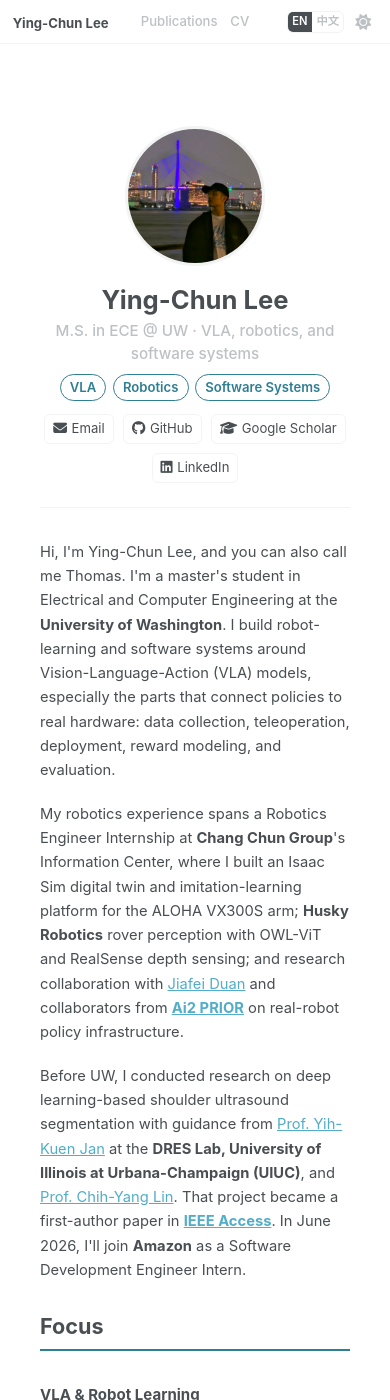
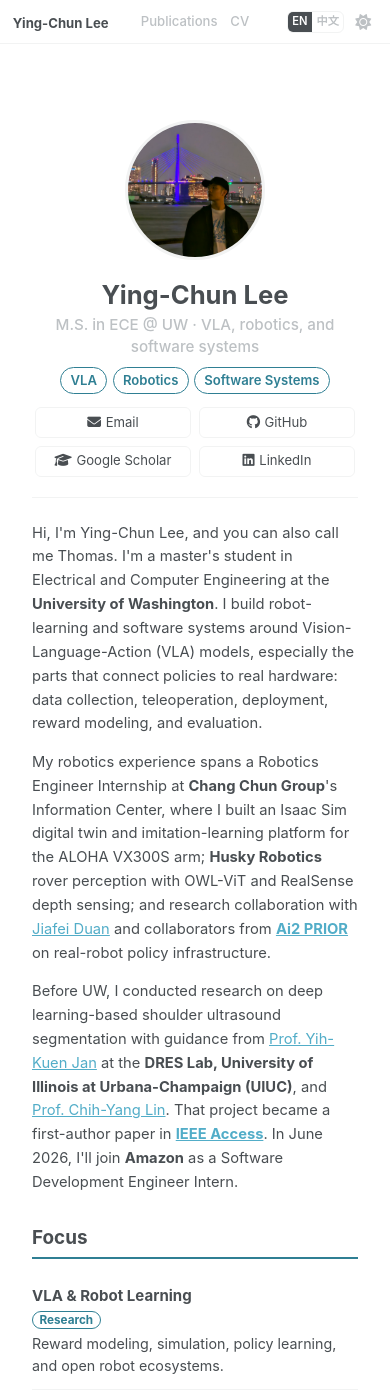
Before and after one commit to thomas0829/thomas0829.github.io, a Jekyll site: the page built from _pages/about.md, in a window 390 px wide and 1400 px high. Built offline with Jekyll 4.4.1, drawn with Linux system fonts in a browser that asks for light colours; a script that is not in the unit is left out.

Commit message:
Clean up mobile site layout

```diff
--- a/_sass/layout/_cv.scss
+++ b/_sass/layout/_cv.scss
@@ -141,10 +141,10 @@
   }
 
   @media (max-width: 600px) {
-    padding-left: 20px;
+    padding-left: 0;
 
     &::before {
-      left: 4px;
+      display: none;
     }
   }
 }
@@ -172,10 +172,17 @@
   }
 
   @media (max-width: 600px) {
+    padding-bottom: 1.35em;
+    margin-bottom: 1.35em;
+    border-bottom: 1px solid var(--global-border-color);
+
+    &:last-child {
+      border-bottom: none;
+      margin-bottom: 0;
+    }
+
     &::before {
-      left: -18px;
-      width: 8px;
-      height: 8px;
+      display: none;
     }
   }
 }
@@ -230,6 +237,12 @@
   font-size: 0.92em;
   color: var(--global-text-color-light);
   margin-bottom: 0.4em;
+
+  @media (max-width: 600px) {
+    font-size: 0.86em;
+    line-height: 1.45;
+    margin-bottom: 0.45em;
+  }
 }
 
 .cv-timeline__details {
@@ -245,7 +258,12 @@
 
   @media (max-width: 600px) {
     font-size: 0.85em;
-    padding-left: 0.8em;
+    line-height: 1.55;
+    padding-left: 1.05em;
+
+    li {
+      margin-bottom: 0.45em;
+    }
   }
 }
 
@@ -304,6 +322,11 @@
     font-weight: 600;
     color: var(--global-base-color);
   }
+
+  @media (max-width: 600px) {
+    padding: 1em 1.05em;
+    border-radius: 8px;
+  }
 }
 
 /* --- Publications List --- */
@@ -356,6 +379,16 @@
         text-decoration: underline;
       }
     }
+
+    @media (max-width: 600px) {
+      padding: 0.75em 0 0.75em 2em;
+      font-size: 0.85em;
+      line-height: 1.55;
+
+      &::before {
+        width: 1.55em;
+      }
+    }
   }
 }
 
@@ -377,6 +410,10 @@
   display: flex;
   flex-wrap: wrap;
   gap: 0.4em;
+
+  @media (max-width: 600px) {
+    gap: 0.35em;
+  }
 }
 
 .cv-tag {
@@ -401,6 +438,10 @@
     padding: 0.15em 0.55em;
     vertical-align: middle;
     margin-left: 0.4em;
+
+    @media (max-width: 600px) {
+      margin-left: 0.3em;
+    }
   }
 }
 
--- a/_sass/layout/_home.scss
+++ b/_sass/layout/_home.scss
@@ -8,6 +8,10 @@
   padding: 1.5em 1.5em 2em;
   animation: intro 0.3s both;
   animation-delay: 0.15s;
+
+  @media (max-width: 680px) {
+    padding: 1.15em 1em 2em;
+  }
 }
 
 /* --- Hero / Intro Section --- */
@@ -24,6 +28,8 @@
     align-items: center;
     text-align: center;
     gap: 1.2em;
+    margin-bottom: 1.5em;
+    padding-bottom: 1.25em;
   }
 }
 
@@ -71,6 +77,13 @@
     margin-bottom: 0.6em;
     font-weight: 500;
     max-width: 540px;
+
+    @media (max-width: 680px) {
+      max-width: 21rem;
+      margin-left: auto;
+      margin-right: auto;
+      line-height: 1.45;
+    }
   }
 
   .home-hero__tags {
@@ -81,6 +94,7 @@
 
     @media (max-width: 680px) {
       justify-content: center;
+      gap: 0.35em;
     }
   }
 
@@ -108,6 +122,13 @@
 
     @media (max-width: 680px) {
       justify-content: center;
+      display: grid;
+      grid-template-columns: repeat(2, minmax(0, 1fr));
+      gap: 0.5em;
+      width: 100%;
+      max-width: 320px;
+      margin-left: auto;
+      margin-right: auto;
     }
 
     a {
@@ -134,8 +155,10 @@
       }
 
       @media (max-width: 680px) {
+        justify-content: center;
         padding: 0.3em 0.6em;
         font-size: 0.82em;
+        min-height: 2.35em;
       }
     }
   }
@@ -167,13 +190,14 @@
 
     @media (max-width: 720px) {
       grid-template-columns: 1fr;
-      gap: 0.25em;
-      padding: 0.75em 0;
+      gap: 0.3em;
+      padding: 0.85em 0;
     }
   }
 
   .highlight-title {
     font-weight: 700;
+    line-height: 1.35;
 
     a {
       color: var(--global-text-color);
@@ -198,10 +222,19 @@
     font-weight: 700;
     line-height: 1.2;
     white-space: nowrap;
+
+    @media (max-width: 720px) {
+      width: fit-content;
+    }
   }
 
   .highlight-text {
     color: var(--global-text-color);
+
+    @media (max-width: 720px) {
+      font-size: 0.95em;
+      line-height: 1.5;
+    }
   }
 }
 
@@ -217,6 +250,11 @@
     margin-top: 0;
     margin-bottom: 1em;
     color: var(--global-text-color);
+
+    @media (max-width: 680px) {
+      font-size: 1.18em;
+      margin-bottom: 0.75em;
+    }
   }
 }
 
@@ -229,7 +267,8 @@
 
     @media (max-width: 680px) {
       font-size: 0.92em;
-      line-height: 1.65;
+      line-height: 1.62;
+      margin-bottom: 1em;
     }
   }
 }
@@ -265,7 +304,9 @@
     }
 
     @media (max-width: 600px) {
-      padding-left: 1em;
+      padding: 0.7em 0 0.7em 0.95em;
+      font-size: 0.9em;
+      line-height: 1.48;
     }
   }
 
--- a/_sass/layout/_publications.scss
+++ b/_sass/layout/_publications.scss
@@ -45,7 +45,8 @@
 
   @media (max-width: 600px) {
     flex-direction: column;
-    gap: 0.8em;
+    gap: 0.9em;
+    padding: 1.25em 0;
   }
 }
 
@@ -57,6 +58,7 @@
   @media (max-width: 600px) {
     width: 100%;
     max-width: 360px;
+    align-self: flex-start;
   }
 
   img {
@@ -91,6 +93,8 @@
 
   @media (max-width: 600px) {
     font-size: 1em;
+    line-height: 1.38;
+    margin-bottom: 0.4em;
   }
 }
 
@@ -102,6 +106,8 @@
 
   @media (max-width: 600px) {
     font-size: 0.85em;
+    line-height: 1.48;
+    margin-bottom: 0.3em;
   }
 }
 
@@ -116,6 +122,10 @@
   color: var(--global-text-color-light);
   font-style: italic;
   margin-bottom: 0.5em;
+
+  @media (max-width: 600px) {
+    line-height: 1.45;
+  }
 }
 
 .pub-page__badge {
@@ -141,6 +151,12 @@
   flex-wrap: wrap;
   gap: 0.5em;
 
+  @media (max-width: 600px) {
+    display: grid;
+    grid-template-columns: repeat(2, minmax(0, 1fr));
+    gap: 0.45em;
+  }
+
   a {
     display: inline-flex;
     align-items: center;
@@ -163,5 +179,11 @@
       color: #fff;
       border-color: var(--global-base-color);
     }
+
+    @media (max-width: 600px) {
+      justify-content: center;
+      padding: 0.35em 0.55em;
+      min-height: 2.35em;
+    }
   }
 }
```
